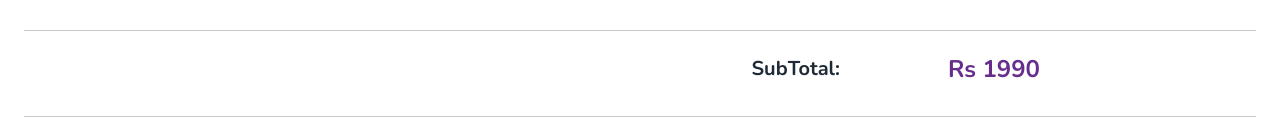
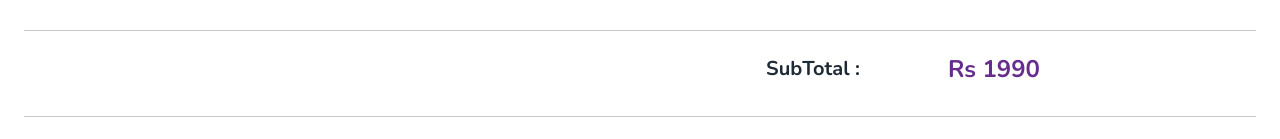
Before and after one commit to designgeeks777/marshal, a React (Create React App) app: page /#/cart in a window 1280 px wide. Shown: the part 1367-1506 px from the top of the page. Built offline with nearby package versions, Linux system fonts and the light colour scheme.

Commit message:
subtotal responsive

```diff
--- a/src/assets/scss/layout/_container.scss
+++ b/src/assets/scss/layout/_container.scss
@@ -386,12 +386,10 @@ button:hover {
 
 .subTotal {
   position: relative;
-  right: 15em;
 }
 
 .subTotalAmount {
   position: relative;
-  right: 8em;
 }
 
 // ..cartImgContainer {
@@ -415,6 +413,14 @@ button:hover {
     max-width: 70px;
     max-height: 68px;
     padding: 24px 8px 24px 8px;
+  }
+
+  .subTotal {
+    right: 14em;
+  }
+
+  .subTotalAmount {
+    right: 8em;
   }
 }
 
--- a/src/components/ProjectTable.js
+++ b/src/components/ProjectTable.js
@@ -162,7 +162,7 @@ const ProjectTables = ({
           </Table>
           <div className="border-top"></div>
           <div className="p-4 d-flex justify-content-end align-items-center">
-            <h5 className="subTotal">SubTotal:</h5>
+            <h5 className="subTotal">SubTotal :</h5>
             <h4 className="subTotalAmount text-primary">
               Rs {calculateTotal()}
             </h4>
```
